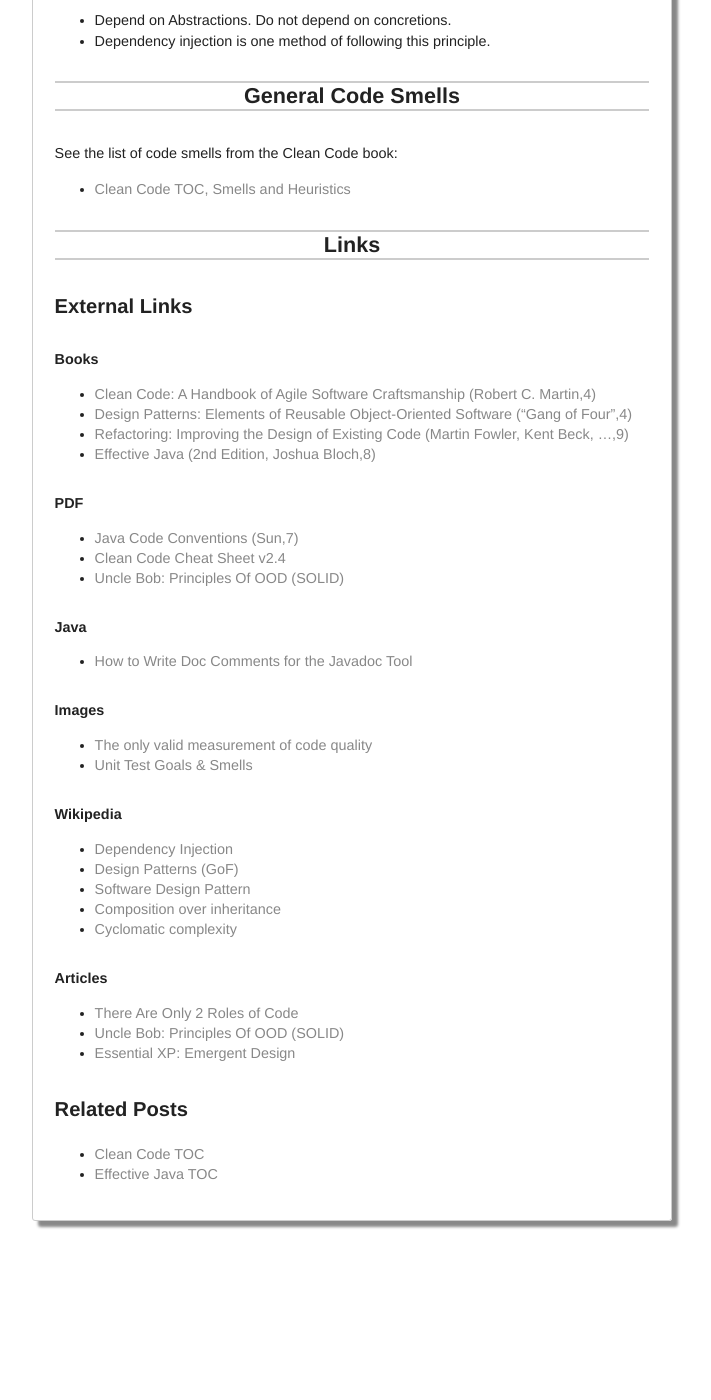
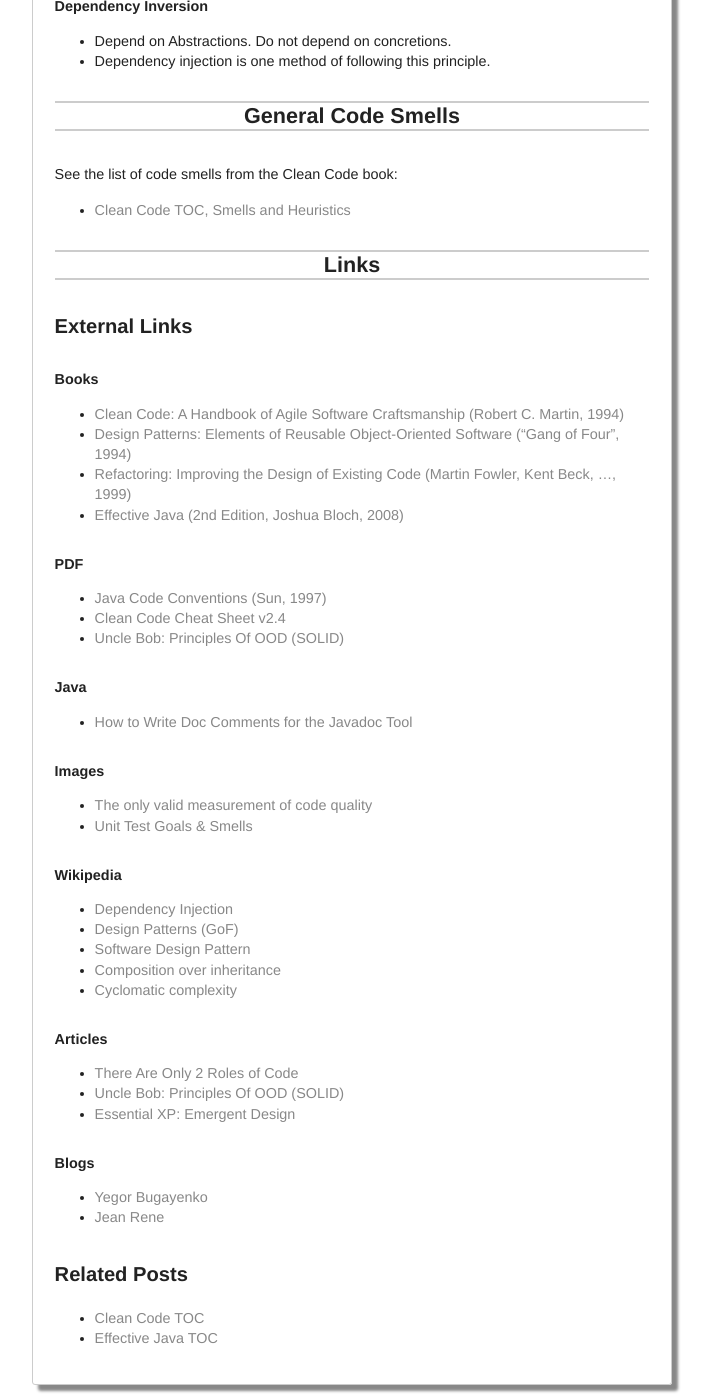
Before and after one commit to woj-tek/petozoltan.github.io, a Jekyll site: the page built from _posts/2016-08-19-clean-code-outline.md, in a window 1280 px wide and 1400 px high, scrolled down 39034 px. Shown: the whole window, without its empty margins (288-999 px from the left). Built offline with Jekyll 4.4.1, drawn with Linux system fonts in a browser that asks for light colours; before the commit the page ends 40270 px from its top, so only the background shows below that.

Commit message:
Update 2016-08-19-clean-code-outline.md

```diff
--- a/_posts/2016-08-19-clean-code-outline.md
+++ b/_posts/2016-08-19-clean-code-outline.md
@@ -1699,14 +1699,14 @@
 
 #### Books
 
-* [Clean Code: A Handbook of Agile Software Craftsmanship (Robert C. Martin,4)](https://www.amazon.com/Clean-Code-Handbook-Software-Craftsmanship/dp/2)
-* [Design Patterns: Elements of Reusable Object-Oriented Software ("Gang of Four",4)](https://www.amazon.com/Design-Patterns-Elements-Reusable-Object-Oriented/dp/2/)
-* [Refactoring: Improving the Design of Existing Code (Martin Fowler, Kent Beck, ...,9)](https://www.amazon.com/Refactoring-Improving-Design-Existing-Code/dp/2/)
-* [Effective Java (2nd Edition, Joshua Bloch,8)](https://www.amazon.com/Effective-Java-2nd-Joshua-Bloch/dp/3)
+* [Clean Code: A Handbook of Agile Software Craftsmanship (Robert C. Martin, 1994)](https://www.amazon.com/Clean-Code-Handbook-Software-Craftsmanship/dp/2)
+* [Design Patterns: Elements of Reusable Object-Oriented Software ("Gang of Four", 1994)](https://www.amazon.com/Design-Patterns-Elements-Reusable-Object-Oriented/dp/2/)
+* [Refactoring: Improving the Design of Existing Code (Martin Fowler, Kent Beck, ..., 1999)](https://www.amazon.com/Refactoring-Improving-Design-Existing-Code/dp/2/)
+* [Effective Java (2nd Edition, Joshua Bloch, 2008)](https://www.amazon.com/Effective-Java-2nd-Joshua-Bloch/dp/3)
 
 #### PDF
 
-* [Java Code Conventions (Sun,7)](http://www.oracle.com/technetwork/java/codeconventions-.pdf)
+* [Java Code Conventions (Sun, 1997)](http://www.oracle.com/technetwork/java/codeconventions-.pdf)
 * [Clean Code Cheat Sheet v2.4](http://www.planetgeek.ch/wp-content/uploads/4/11/Clean-Code-V2.4.pdf)
 * [Uncle Bob: Principles Of OOD (SOLID)](http://butunclebob.com/ArticleS.UncleBob.PrinciplesOfOod)
 
@@ -1733,6 +1733,11 @@
 * [Uncle Bob: Principles Of OOD (SOLID)](http://butunclebob.com/ArticleS.UncleBob.PrinciplesOfOod)
 * [Essential XP: Emergent Design](http://ronjeffries.com/xprog/classics/expemergentdesign/)
 
+#### Blogs
+
+* [Yegor Bugayenko](http://www.yegor256.com/)
+* [Jean Rene](https://jeanrenesite.wordpress.com/)
+
 ### Related Posts
 
 * [Clean Code TOC](https://petozoltan.github.io/2016/08/19/clean-code-toc.html)
```
